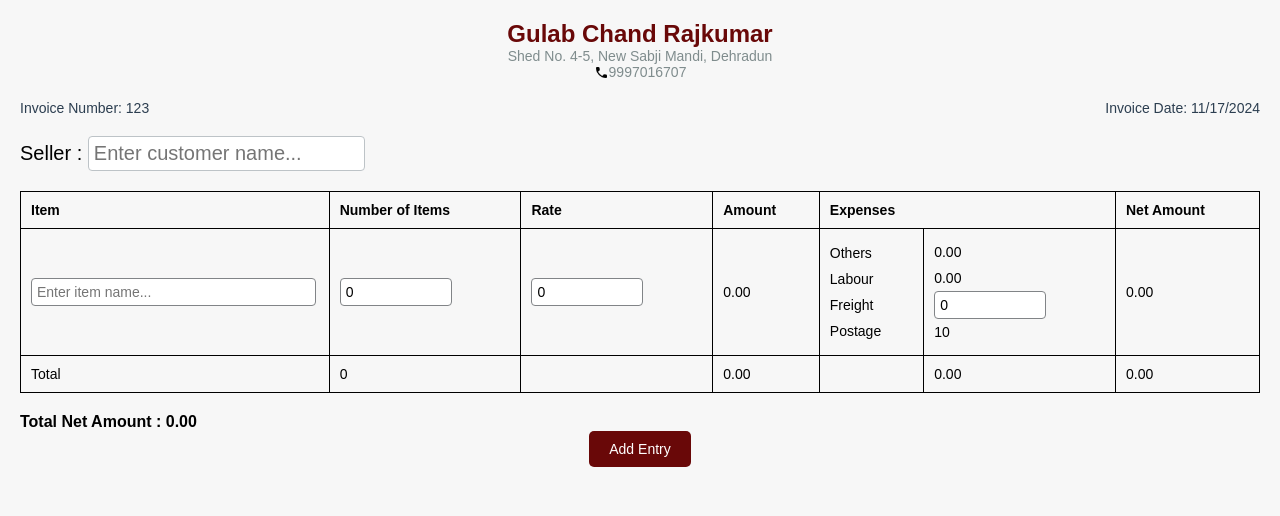
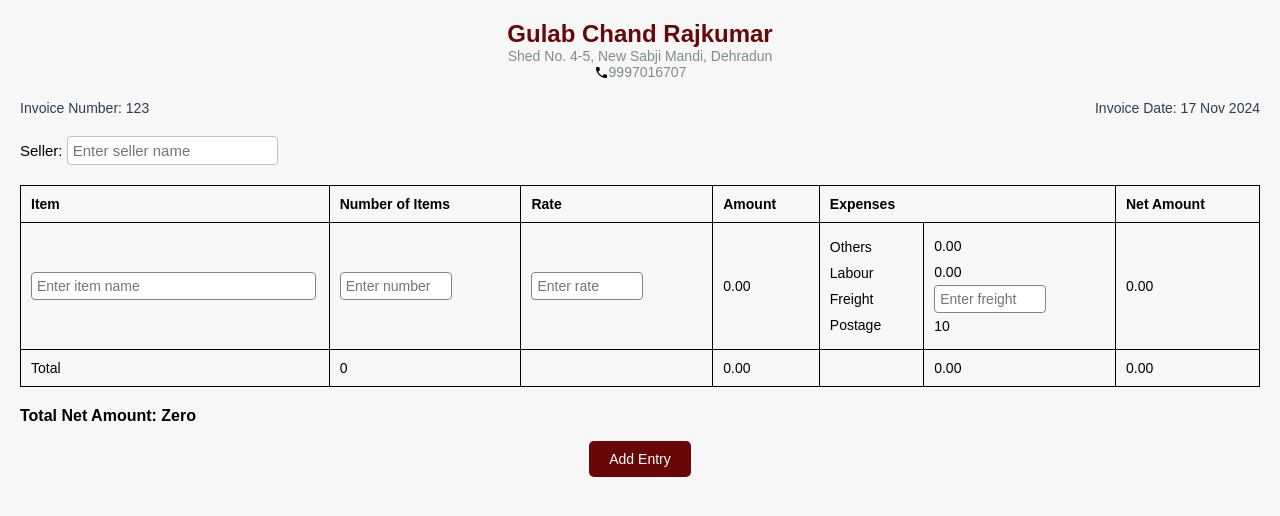
Before and after one commit to aastha-cse/Billify, a React (Create React App) app in the folder billing-app/: page / in a window 1280 px wide. Shown: the top 516 px of the page. Built offline with nearby package versions, Linux system fonts and the light colour scheme.

Commit message:
corrected the sum logic and made few modifications in ui

```diff
--- a/billing-app/package.json
+++ b/billing-app/package.json
@@ -8,6 +8,7 @@
     "@testing-library/react": "^13.0.0",
     "@testing-library/user-event": "^13.2.1",
     "jspdf": "^2.5.2",
+    "number-to-words": "^1.2.4",
     "react": "^18.3.1",
     "react-dom": "^18.3.1",
     "react-scripts": "5.0.1",
--- a/billing-app/src/components/Create.js
+++ b/billing-app/src/components/Create.js
@@ -1,59 +1,125 @@
 import React, { useState } from "react";
 import phoneIcon from "../assets/phone.png";
-import { jsPDF } from "jspdf";
+import { convertToWords } from './toWords';
 import "./Style.css";
 
 const Create = () => {
   const [sum, setSum] = useState(0);
+  const [expenses, setExpenses] = useState(0);
   const [items, setItems] = useState([
-    { itemName: "", itemNumber: 0, rate: 0, expenses: 0, labour: 0, amount: 0, sum: 0 },
+    { itemName: "", itemNumber: "", rate: "", amount: 0 },
   ]);
 
   const handleInputChange = (index, field, value) => {
     const updatedItems = [...items];
-    if (field === "itemName") {
-      updatedItems[index][field] = value;
-    } else {
-      updatedItems[index][field] = parseFloat(value);
+    updatedItems[index][field] =
+      field === "itemName"
+        ? value.toUpperCase()
+        : value === ""
+        ? ""
+        : parseFloat(value);
+
+    if (field === "itemNumber" || field === "rate") {
+      updatedItems[index].amount =
+        updatedItems[index].itemNumber * updatedItems[index].rate;
     }
 
-    updatedItems[index].amount = updatedItems[index].itemNumber * updatedItems[index].rate;
-    const exp1 = updatedItems[index].amount * 0.0625;
-    const exp2 = updatedItems[index].itemNumber * 5;
-    const exp3 = updatedItems[index].expenses;
-    const exp4 = 10;
+    setItems(updatedItems);
+    recalculateSum(updatedItems, expenses);
+  };
 
-    updatedItems[index].sum = exp1 + exp2 + exp3 + exp4;
-    setItems(updatedItems);
+  const handleExpensesChange = (value) => {
+    const newExpenses = parseFloat(value) || 0;
+    setExpenses(newExpenses);
+    recalculateSum(items, newExpenses);
+  };
 
-    const newSum = updatedItems.reduce((acc, item) => acc + (isNaN(item.sum) ? 0 : item.sum), 0);
+  const recalculateSum = (updatedItems, currentExpenses) => {
+    const totalAmount = updatedItems.reduce(
+      (acc, item) => acc + item.amount,
+      0
+    );
+    const totalItems = updatedItems.reduce(
+      (acc, item) => acc + item.itemNumber,
+      0
+    );
+    const newSum = totalAmount * 0.0625 + totalItems * 5 + currentExpenses + 10;
     setSum(newSum);
-
   };
 
   const addRow = () => {
-    setItems([...items, { itemName: "", itemNumber: 0, rate: 0, amount: 0 }]);
+    const newItems = [
+      ...items,
+      { itemName: "", itemNumber: "", rate: "", amount: 0 },
+    ];
+    setItems(newItems);
+    recalculateSum(newItems, expenses);
   };
 
   const totalItems = items.reduce((acc, item) => acc + item.itemNumber, 0);
   const totalAmount = items.reduce((acc, item) => acc + item.amount, 0);
+
+  const netAmount = totalAmount - sum;
+  const netAmountInWords = convertToWords(netAmount);
+
+  const handleKeyDown = (e, index, field) => {
+    if (e.key === "Enter") {
+      e.preventDefault();
+      const nextInput = getNextInput(index, field);
+      if (nextInput) {
+        nextInput.focus();
+      }
+    }
+  };
+
+  const getNextInput = (index, field) => {
+    const nextIndex = index + 1;
+    if (field === "itemName") {
+      return document.getElementById(`itemNumber-${index}`);
+    }
+    if (field === "itemNumber") {
+      return document.getElementById(`rate-${index}`);
+    }
+    if (field === "rate") {
+      return nextIndex < items.length
+        ? document.getElementById(`itemName-${nextIndex}`)
+        : null;
+    }
+    return null;
+  };
 
   return (
     <div className="invoice">
       <div className="header">
         <div className="companyName">Gulab Chand Rajkumar</div>
         <div className="address">Shed No. 4-5, New Sabji Mandi, Dehradun</div>
-        <div className="mobile"><img className="icon" src={phoneIcon} alt="phone icon"></img>9997016707</div>
+        <div className="mobile">
+          <img className="icon" src={phoneIcon} alt="phone icon" />
+          9997016707
+        </div>
       </div>
 
       <div className="invoiceDetails">
         <div className="invoiceNumber">Invoice Number: 123</div>
-        <div className="invoiceDate">Invoice Date: {new Date().toLocaleDateString()}</div>
+        <div className="invoiceDate">
+          Invoice Date:{" "}
+          {new Date().toLocaleDateString("en-GB", {
+            day: "2-digit",
+            month: "short",
+            year: "numeric",
+          })}
+        </div>
       </div>
 
-      <div className="customerDetails">
+      <div className="sellerDetails">
         <div>
-          Seller : <input placeholder="Enter customer name..." />
+          Seller:{" "}
+          <input
+            onChange={(e) => {
+              e.target.value = e.target.value.toUpperCase();
+            }}
+            placeholder="Enter seller name"
+          />
         </div>
       </div>
 
@@ -74,30 +140,44 @@
               <tr key={index}>
                 <td>
                   <input
+                    id={`itemName-${index}`}
                     type="text"
                     value={item.itemName}
-                    placeholder="Enter item name..."
-                    onChange={(e) => handleInputChange(index, "itemName", e.target.value)}
+                    placeholder="Enter item name"
+                    onChange={(e) =>
+                      handleInputChange(index, "itemName", e.target.value)
+                    }
+                    onKeyDown={(e) => handleKeyDown(e, index, "itemName")}
                   />
                 </td>
                 <td>
                   <input
-                  className="numip"
+                    id={`itemNumber-${index}`}
+                    className="numip"
                     type="number"
                     value={item.itemNumber}
-                    onChange={(e) => handleInputChange(index, "itemNumber", e.target.value)}
+                    placeholder="Enter number"
+                    onChange={(e) =>
+                      handleInputChange(index, "itemNumber", e.target.value)
+                    }
+                    onKeyDown={(e) => handleKeyDown(e, index, "itemNumber")}
                   />
                 </td>
                 <td>
                   <input
-                  className="numip"
+                    id={`rate-${index}`}
+                    className="numip"
                     type="number"
                     value={item.rate}
-                    onChange={(e) => handleInputChange(index, "rate", e.target.value)}
+                    placeholder="Enter rate"
+                    onChange={(e) =>
+                      handleInputChange(index, "rate", e.target.value)
+                    }
+                    onKeyDown={(e) => handleKeyDown(e, index, "rate")}
                   />
                 </td>
                 <td>{item.amount.toFixed(2)}</td>
-                {item.expenses !== undefined && item.labour !== undefined && item.sum !== undefined && (
+                {index === 0 && (
                   <>
                     <td>
                       <div>
@@ -112,16 +192,17 @@
                         <p>{(totalAmount * 0.0625).toFixed(2)}</p>
                         <p>{(totalItems * 5).toFixed(2)}</p>
                         <input
-                        className="numip"
+                          className="numip"
                           type="number"
-                          value={item.expenses}
+                          value={expenses || ""}
                           placeholder="Enter freight"
-                          onChange={(e) => handleInputChange(index, "expenses", e.target.value)}
+                          onChange={(e) => handleExpensesChange(e.target.value)}
+                          onKeyDown={(e) => handleKeyDown(e, index, "expenses")}
                         />
                         <p>10</p>
                       </div>
                     </td>
-                    <td>{(totalAmount-sum).toFixed(2)}</td>
+                    <td>{(totalAmount - sum).toFixed(2)}</td>
                   </>
                 )}
               </tr>
@@ -133,12 +214,16 @@
               <td>{totalAmount.toFixed(2)}</td>
               <td></td>
               <td>{sum.toFixed(2)}</td>
-              <td>{(totalAmount-sum).toFixed(2)}</td>
+              <td>{(totalAmount - sum).toFixed(2)}</td>
             </tr>
           </tbody>
         </table>
       </div>
-        <div className="summary">Total Net Amount : {(totalAmount-sum).toFixed(2)}</div>
+
+      <div className="summary">
+        Total Net Amount: {netAmountInWords}
+      </div>
+
       <div className="add-row">
         <button className="add-row-button" onClick={addRow}>
           Add Entry
--- a/billing-app/src/components/Style.css
+++ b/billing-app/src/components/Style.css
@@ -51,16 +51,16 @@
     color: #2c3e50;
   }
 
-  /* Customer Details */
-  .customerDetails {
+  /* seller Details */
+  .sellerDetails {
     display: flex;
     margin-bottom: 20px;
-    font-size: 20px;
+    font-size: 15px;
   }
 
-  .customerDetails input {
+  .sellerDetails input {
     padding: 5px;
-    font-size: 20px;
+    font-size: 15px;
     border: 1px solid #bdc3c7;
     border-radius: 4px;
   }
@@ -120,4 +120,5 @@
   .summary{
     display: flex;
     font-weight: bold;
+    margin-bottom: 1rem;
   }
--- a/billing-app/src/components/toWords.js
+++ b/billing-app/src/components/toWords.js
@@ -1,51 +1,48 @@
-const numbersToWords = {
-    0: "zero",
-    1: "one",
-    2: "two",
-    3: "three",
-    4: "four",
-    5: "five",
-    6: "six",
-    7: "seven",
-    8: "eight",
-    9: "nine",
-    10: "ten",
-    11: "eleven",
-    12: "twelve",
-    13: "thirteen",
-    14: "fourteen",
-    15: "fifteen",
-    16: "sixteen",
-    17: "seventeen",
-    18: "eighteen",
-    19: "nineteen",
-    20: "twenty",
-    30: "thirty",
-    40: "forty",
-    50: "fifty",
-    60: "sixty",
-    70: "seventy",
-    80: "eighty",
-    90: "ninety",
-  };
+// Function to convert a number to words (Indian system)
+export const convertToWords = (num) => {
+  const units = [
+    "", "One", "Two", "Three", "Four", "Five", "Six", "Seven", "Eight", "Nine", "Ten",
+    "Eleven", "Twelve", "Thirteen", "Fourteen", "Fifteen", "Sixteen", "Seventeen", "Eighteen", "Nineteen"
+  ];
 
-  function convertNumberToWords(number) {
-    if (number in numbersToWords) return numbersToWords[number];
-    let words = "";
-    if (number >= 100) {
-      words += convertNumberToWords(Math.floor(number / 100)) + " hundred";
-      number %= 100;
+  const tens = [
+    "", "", "Twenty", "Thirty", "Forty", "Fifty", "Sixty", "Seventy", "Eighty", "Ninety"
+  ];
+
+  const thousands = ["", "Thousand", "Lakh", "Crore"];
+
+  if (num === 0) return "Zero";
+
+  // Separate the integer and fractional part
+  const [integerPart] = num.toString().split(".");
+
+  let result = "";
+  let i = 0;
+
+  // Convert the integer part into words
+  let n = parseInt(integerPart);
+  while (n > 0) {
+    if (n % 100 < 20) {
+      result = units[n % 100] + " " + thousands[i] + " " + result;
+      n = Math.floor(n / 100);
+    } else {
+      result =
+        tens[Math.floor((n % 100) / 10)] +
+        " " +
+        units[n % 10] +
+        " " +
+        thousands[i] +
+        " " +
+        result;
+      n = Math.floor(n / 100);
     }
+    i++;
+  }
 
-    if (number > 0) {
-      if (words !== "") words += " and ";
-      if (number < 20) words += numbersToWords[number];
-      else {
-        words += numbersToWords[Math.floor(number / 10) * 10];
-        if (number % 10 > 0) {
-          words += "-" + numbersToWords[number % 10];
-        }
-      }
-    }
-    return words;
-  }
+  // Clean up extra spaces and trim the result
+  result = result.trim().replace(/\s{2,}/g, ' ').trim();
+
+  return result + " Only";
+};
+
+// import { jsPDF } from "jspdf";
```
Also changed, not shown: 2 other files (tests, documents, lock files or other folders).
